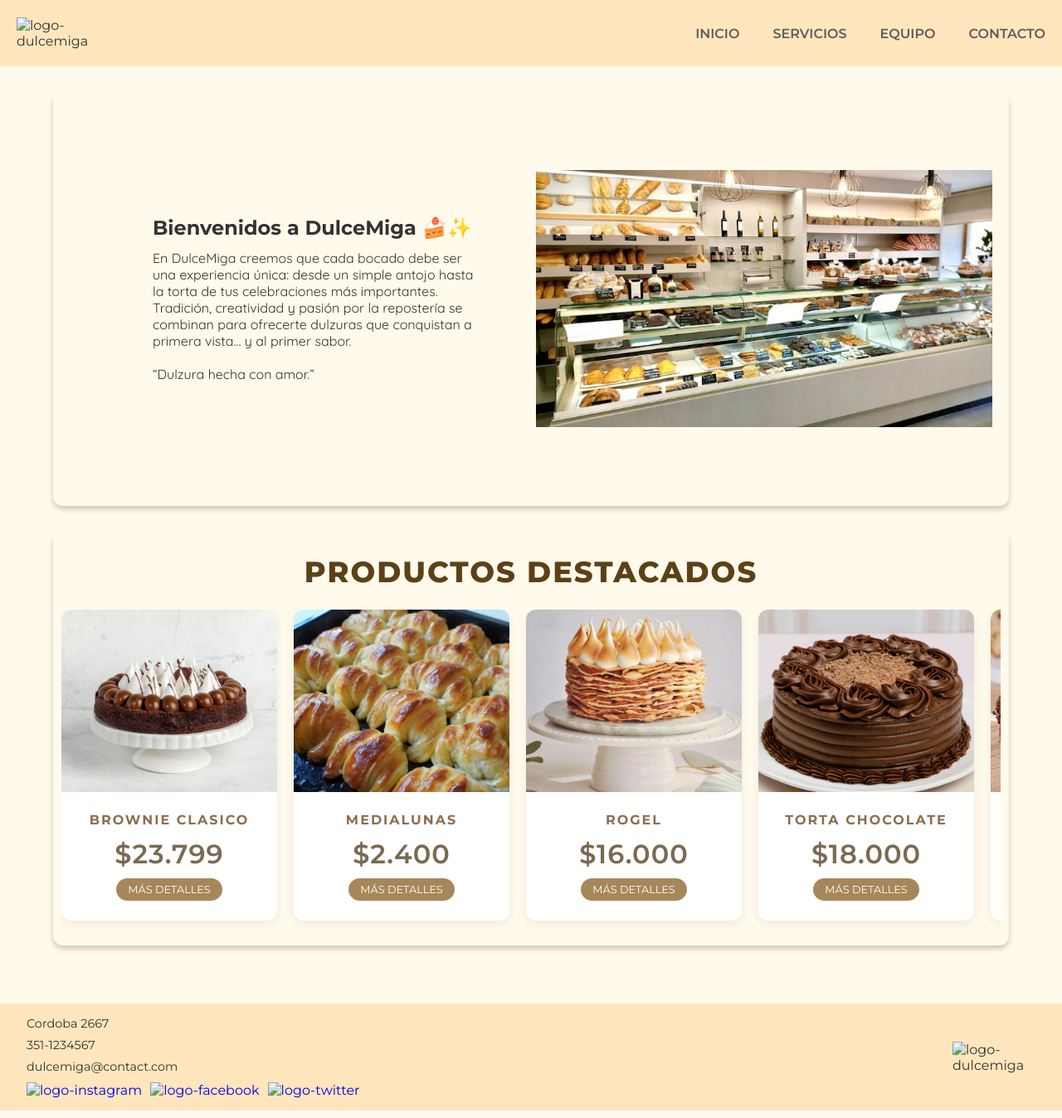
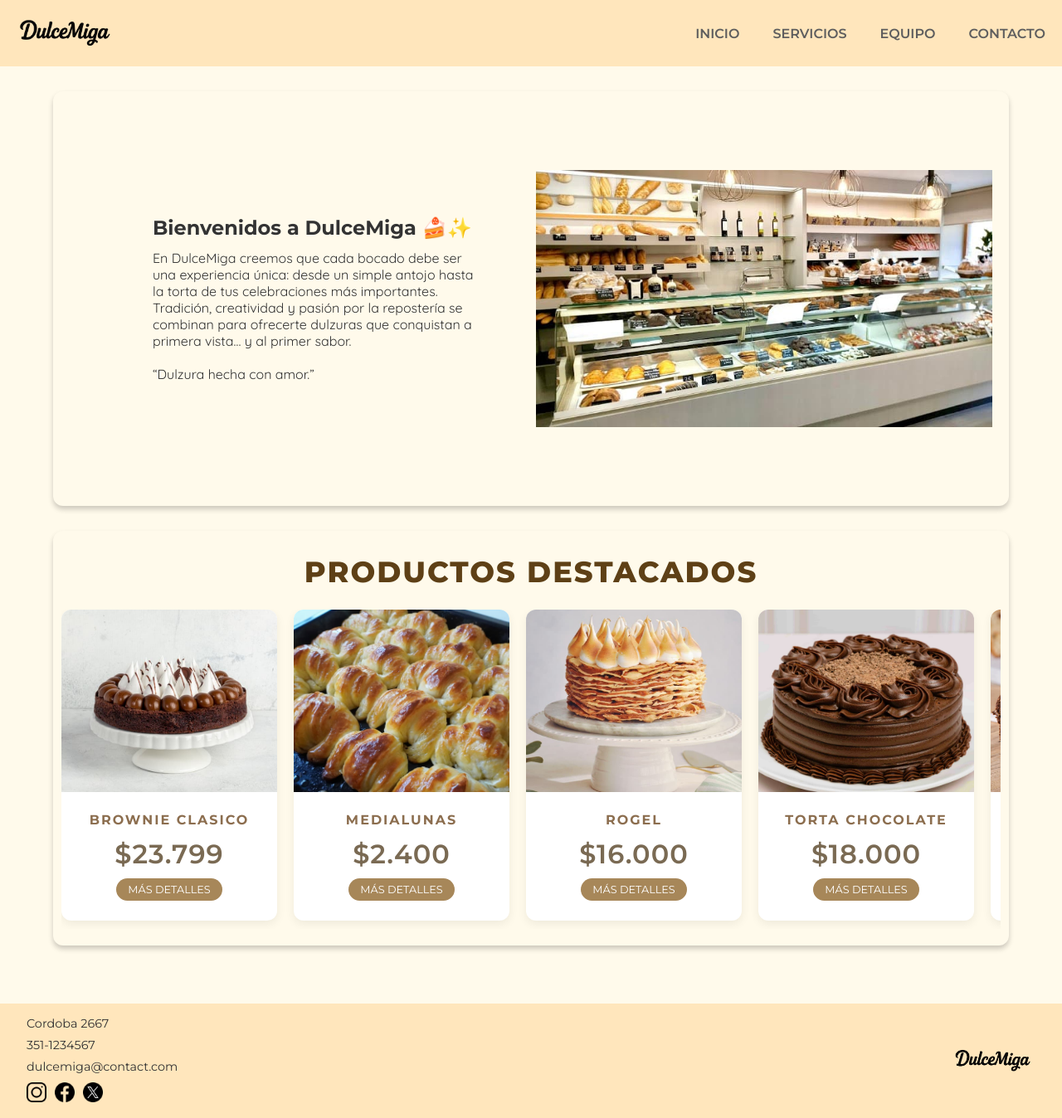
Before and after one commit to lazk1/DulceMiga-TP, a plain HTML site: page index.html in a window 1280 px wide. Shown: the whole page at 83% size. Drawn offline with Linux system fonts and the light colour scheme; the site is published under a folder, as on GitHub Pages, so addresses that start at the root find nothing.

Commit message:
commit update files

```diff
--- a/css/service.css
+++ b/css/service.css
@@ -1,6 +1,6 @@
 .servicio-producto {
   position: relative;
-  background: url("/img/brownie-fondo.jpg") center/cover no-repeat;
+  background: url("../img/brownie-fondo.jpg") center/cover no-repeat;
   height: 60vh;
   display: flex;
   justify-content: center;
--- a/index.html
+++ b/index.html
@@ -11,7 +11,11 @@
     <header>
       <nav class="nav-container">
         <div class="logo">
-          <img src="/img/dulcemiga-icon.png" alt="logo-dulcemiga" class="img" />
+          <img
+            src="./img/dulcemiga-icon.png"
+            alt="logo-dulcemiga"
+            class="img"
+          />
         </div>
         <input type="checkbox" id="menu-toggle" />
         <label for="menu-toggle" class="menu-icon">☰</label>
@@ -125,23 +129,23 @@
           <span>dulcemiga@contact.com </span>
           <div class="redes-icon">
             <a class="icon" href="https://www.instagram.com/" target="_blank">
-              <img src="/img/instagram.png" alt="logo-instagram" />
+              <img src="./img/instagram.png" alt="logo-instagram" />
             </a>
             <a
               class="icon"
               href="https://www.facebook.com/?locale=es_LA"
               target="_blank"
             >
-              <img src="/img/facebook.png" alt="logo-facebook" />
+              <img src="./img/facebook.png" alt="logo-facebook" />
             </a>
             <a class="icon" href="https://x.com/" target="_blank">
-              <img src="/img/twitter.png" alt="logo-twitter" />
+              <img src="./img/twitter.png" alt="logo-twitter" />
             </a>
           </div>
         </section>
         <div class="logo-footer">
           <img
-            src="/img/dulcemiga-icon.png"
+            src="./img/dulcemiga-icon.png"
             alt="logo-dulcemiga"
             class="img-footer"
           />
```
